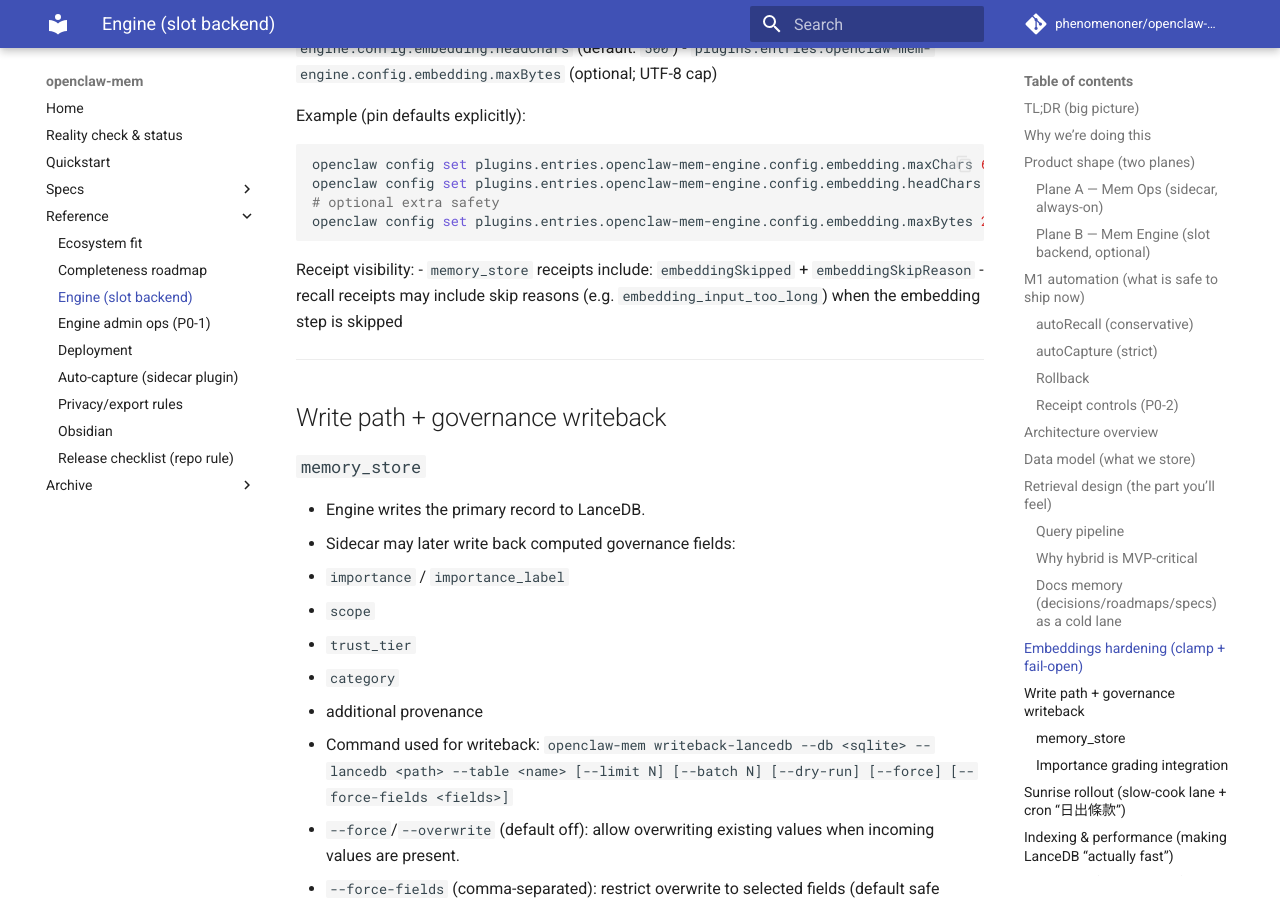
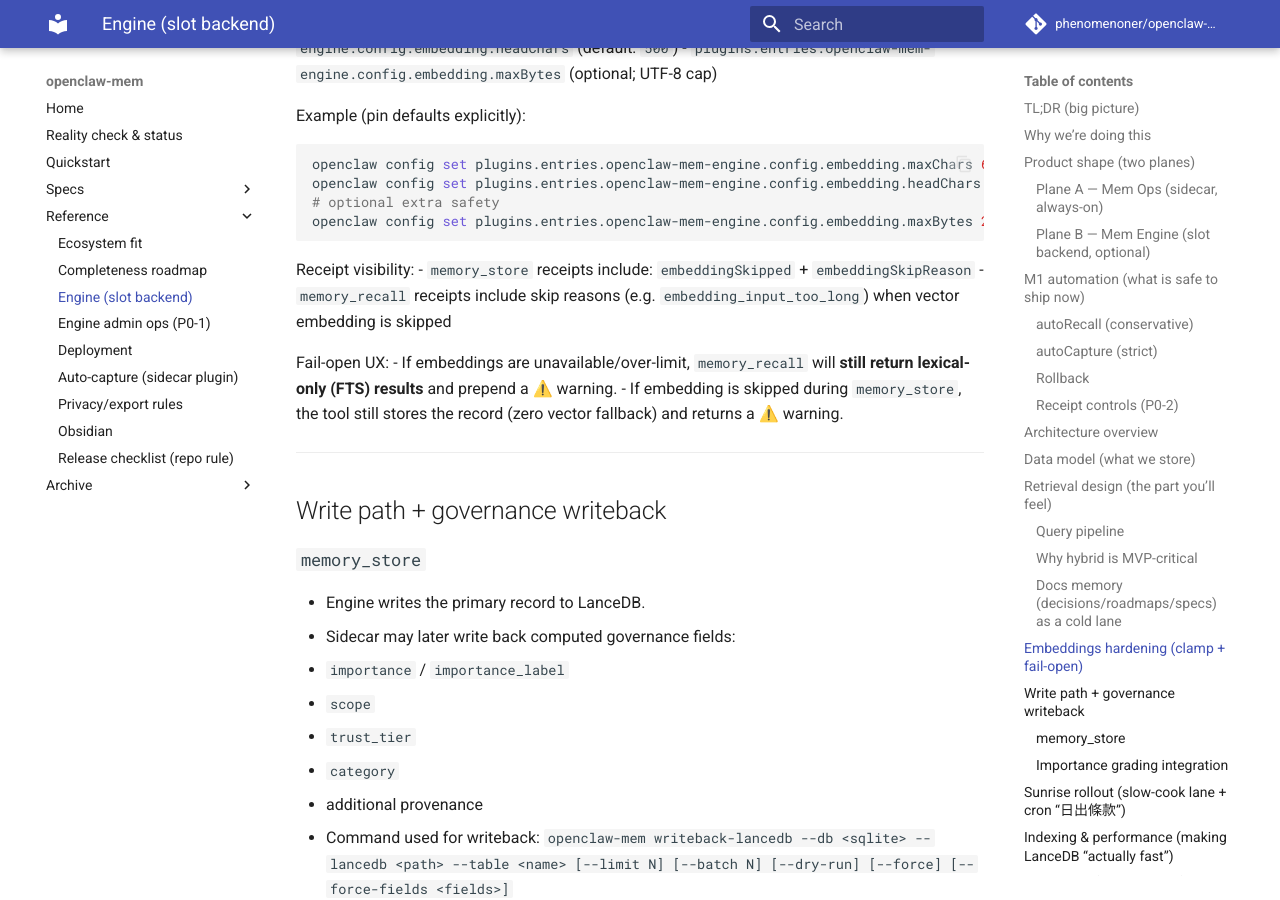
Before and after one commit to phenomenoner/openclaw-mem, an MkDocs documentation site: the page built from docs/mem-engine.md, in a window 1280 px wide and 900 px high, scrolled down 6410 px. Built offline with MkDocs 1.6.1 and Material for MkDocs 9.7.7, drawn with Linux system fonts in a browser that asks for light colours; comment, search, counter and statistics services are not loaded.

Commit message:
docs(mem-engine): document fail-open UX (lexical fallback + warnings)

```diff
--- a/docs/mem-engine.md
+++ b/docs/mem-engine.md
@@ -248,7 +248,11 @@ openclaw config set plugins.entries.openclaw-mem-engine.config.embedding.maxByte
 
 Receipt visibility:
 - `memory_store` receipts include: `embeddingSkipped` + `embeddingSkipReason`
-- recall receipts may include skip reasons (e.g. `embedding_input_too_long`) when the embedding step is skipped
+- `memory_recall` receipts include skip reasons (e.g. `embedding_input_too_long`) when vector embedding is skipped
+
+Fail-open UX:
+- If embeddings are unavailable/over-limit, `memory_recall` will **still return lexical-only (FTS) results** and prepend a ⚠️ warning.
+- If embedding is skipped during `memory_store`, the tool still stores the record (zero vector fallback) and returns a ⚠️ warning.
 
 ---
 
```
